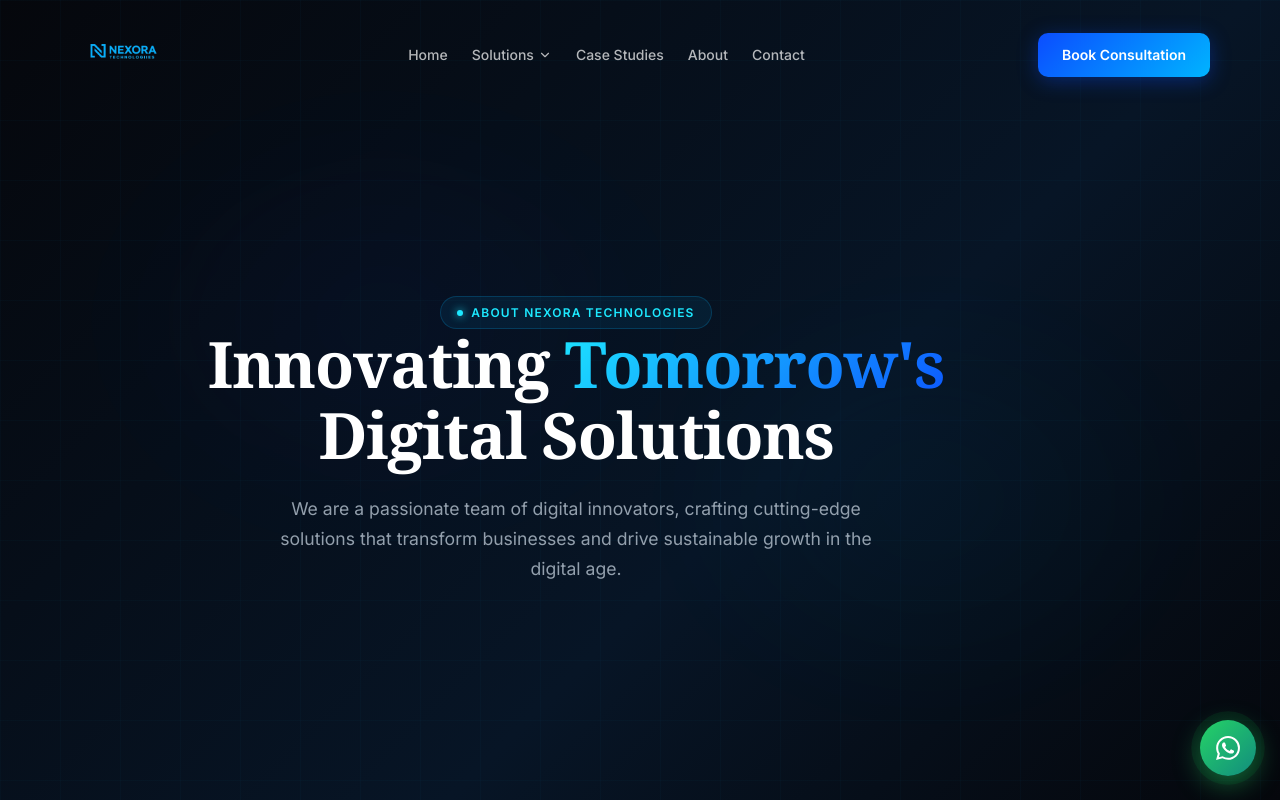
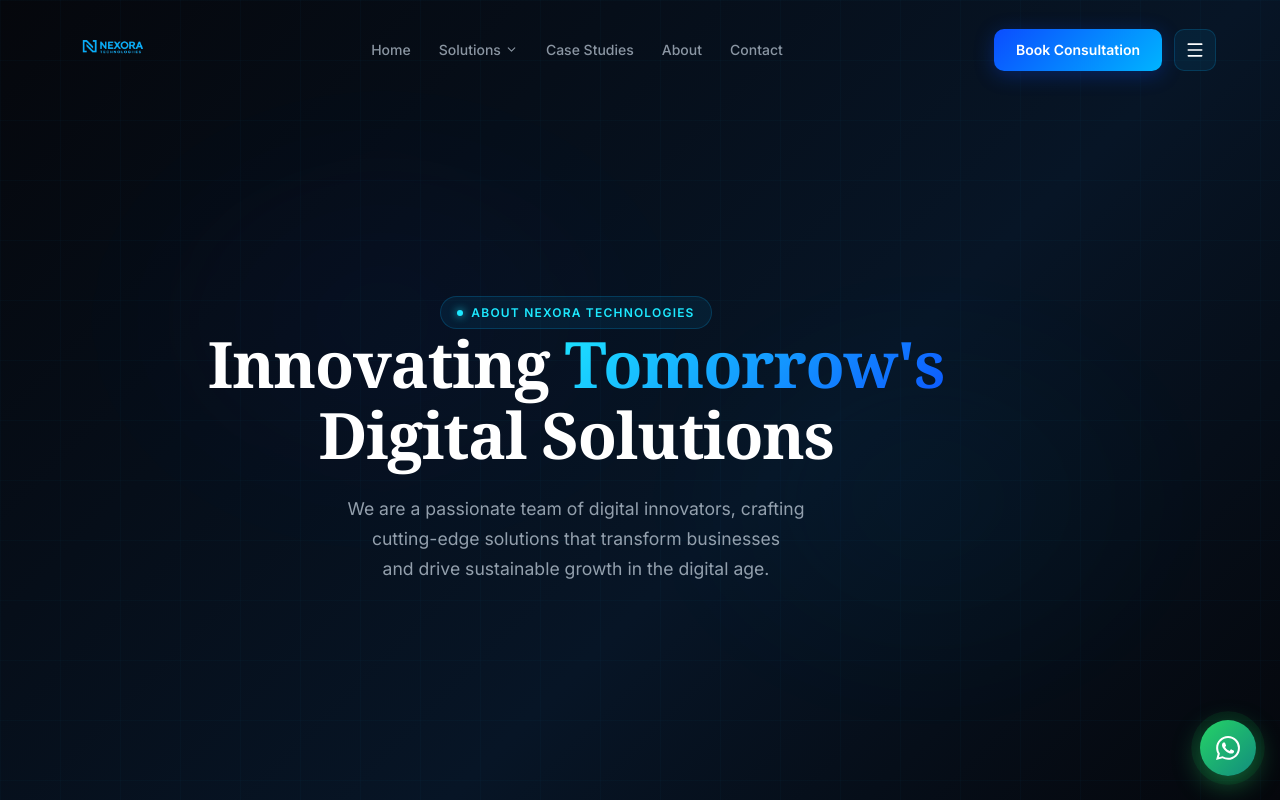
Before and after one commit to tricegevaar/nexora-technologiies, a Next.js app in the folder nexora-technologiies/: page /about in a window 1280 px wide. Shown: the top 800 px of the page. Built offline with nearby package versions, Linux system fonts and the light colour scheme.

Commit message:
Fix: hero 100dvh, remove badge, text-wrap balance, dropdown redesign, testimonial spacing

```diff
--- a/nexora-technologiies/src/app/globals.css
+++ b/nexora-technologiies/src/app/globals.css
@@ -416,6 +416,19 @@ body {
 h1, h2, h3, h4, h5, h6 {
   font-family: 'Playfair Display', Georgia, serif;
   line-height: 1.1;
+  text-wrap: balance;
+}
+
+p {
+  text-wrap: balance;
+}
+
+.section-title {
+  text-wrap: balance;
+}
+
+.section-subtitle {
+  text-wrap: balance;
 }
 
 /* Professional Footer Styles */
@@ -889,14 +902,17 @@ h1, h2, h3, h4, h5, h6 {
 
   /* Hero Section - Tablet/Mobile */
   .hero-section {
-    padding: 140px 0 60px !important;
-    min-height: 90vh !important;
-  }
-
-  .hero-section .flex {
-    flex-direction: column !important;
-    gap: 30px !important;
-    align-items: center !important;
+    height: 100dvh !important;
+    min-height: 580px !important;
+    padding: 0 !important;
+  }
+
+  .hero-section .container {
+    padding-top: 100px !important;
+  }
+
+  .hero-section .grid {
+    grid-template-columns: 1fr !important;
   }
 
   .hero-content {
@@ -1209,8 +1225,9 @@ h1, h2, h3, h4, h5, h6 {
 
   /* Hero Section - Small Mobile */
   .hero-section {
-    padding: 120px 0 50px !important;
-    min-height: 85vh !important;
+    height: 100dvh !important;
+    min-height: 560px !important;
+    padding: 0 !important;
   }
 
   .hero-section .container {
--- a/nexora-technologiies/src/components/Navbar.tsx
+++ b/nexora-technologiies/src/components/Navbar.tsx
@@ -1,24 +1,22 @@
 "use client";
 
-import { useState, useEffect } from "react";
+import { useState, useEffect, useRef } from "react";
 import Link from "next/link";
 import Image from "next/image";
 import { motion, AnimatePresence } from "framer-motion";
-import { Menu, X, ChevronDown } from "lucide-react";
+import { Menu, X, ChevronDown, Code, Globe, Headphones, Network } from "lucide-react";
+
+const solutions = [
+  { href: "/services", label: "All Solutions", desc: "View complete service offering" },
+  { href: "/services", label: "Custom Software", desc: "Tailored business applications", icon: Code },
+  { href: "/services", label: "Web Development", desc: "Modern, conversion-focused sites", icon: Globe },
+  { href: "/services", label: "IT Consulting", desc: "Strategic technology advisory", icon: Headphones },
+  { href: "/services", label: "Network Solutions", desc: "Secure infrastructure design", icon: Network },
+];
 
 const navLinks = [
   { href: "/", label: "Home" },
-  {
-    label: "Solutions",
-    href: "/services",
-    dropdown: [
-      { href: "/services", label: "All Solutions" },
-      { href: "/services#software", label: "Custom Software" },
-      { href: "/services#web", label: "Web Development" },
-      { href: "/services#consulting", label: "IT Consulting" },
-      { href: "/services#networking", label: "Network Solutions" },
-    ],
-  },
+  { label: "Solutions", href: "/services", hasSub: true },
   { href: "/portfolio", label: "Case Studies" },
   { href: "/about", label: "About" },
   { href: "/contact", label: "Contact" },
@@ -26,8 +24,10 @@ const navLinks = [
 
 export default function Navbar() {
   const [isScrolled, setIsScrolled] = useState(false);
-  const [isMobileMenuOpen, setIsMobileMenuOpen] = useState(false);
-  const [openDropdown, setOpenDropdown] = useState<string | null>(null);
+  const [isMobileOpen, setIsMobileOpen] = useState(false);
+  const [showDropdown, setShowDropdown] = useState(false);
+  const dropdownRef = useRef<HTMLDivElement>(null);
+  const timerRef = useRef<ReturnType<typeof setTimeout> | null>(null);
 
   useEffect(() => {
     const handleScroll = () => setIsScrolled(window.scrollY > 50);
@@ -36,76 +36,131 @@ export default function Navbar() {
   }, []);
 
   useEffect(() => {
-    document.body.style.overflow = isMobileMenuOpen ? "hidden" : "unset";
-    return () => { document.body.style.overflow = "unset"; };
-  }, [isMobileMenuOpen]);
+    document.body.style.overflow = isMobileOpen ? "hidden" : "";
+    return () => { document.body.style.overflow = ""; };
+  }, [isMobileOpen]);
+
+  const openDropdown = () => {
+    if (timerRef.current) clearTimeout(timerRef.current);
+    setShowDropdown(true);
+  };
+
+  const closeDropdown = () => {
+    timerRef.current = setTimeout(() => setShowDropdown(false), 120);
+  };
 
   return (
     <motion.nav
       initial={{ y: -100 }}
       animate={{ y: 0 }}
-      className={`fixed top-0 left-0 w-full z-50 transition-all duration-300 navbar-mobile`}
+      transition={{ duration: 0.5, ease: "easeOut" }}
+      className="fixed top-0 left-0 w-full z-50"
       style={{
-        background: isScrolled
-          ? "rgba(5, 7, 12, 0.92)"
-          : "transparent",
+        background: isScrolled ? "rgba(5,7,12,0.95)" : "transparent",
         backdropFilter: isScrolled ? "blur(24px)" : "none",
-        borderBottom: isScrolled ? "1px solid rgba(0, 180, 255, 0.1)" : "none",
-        boxShadow: isScrolled ? "0 8px 32px rgba(0,0,0,0.4)" : "none",
-        padding: isScrolled ? "12px 0" : "20px 0",
+        borderBottom: isScrolled ? "1px solid rgba(0,180,255,0.08)" : "none",
+        boxShadow: isScrolled ? "0 4px 30px rgba(0,0,0,0.4)" : "none",
+        transition: "all 0.4s ease",
+        padding: isScrolled ? "10px 0" : "18px 0",
       }}
     >
-      <div className="container flex items-center justify-between" style={{ padding: "0 30px" }}>
-        <Link href="/" className="flex-shrink-0">
+      <div className="container" style={{ padding: "0 24px", display: "flex", alignItems: "center", justifyContent: "space-between" }}>
+
+        {/* Logo */}
+        <Link href="/" style={{ flexShrink: 0 }}>
           <Image
             src="/photos/nexoraLogo.png"
             alt="Nexora Technologies"
-            width={200}
-            height={72}
-            className="w-auto"
-            style={{ height: isScrolled ? "56px" : "70px", transition: "height 0.3s ease" }}
+            width={180}
+            height={65}
             priority
+            style={{ height: isScrolled ? "52px" : "64px", width: "auto", transition: "height 0.3s ease" }}
           />
         </Link>
 
-        {/* Desktop Menu */}
-        <div className="hidden lg:flex items-center gap-6">
+        {/* Desktop Nav */}
+        <div className="hidden lg:flex items-center gap-7">
           {navLinks.map((link) =>
-            link.dropdown ? (
+            link.hasSub ? (
               <div
                 key={link.label}
-                className="relative"
-                onMouseEnter={() => setOpenDropdown(link.label)}
-                onMouseLeave={() => setOpenDropdown(null)}
+                ref={dropdownRef}
+                style={{ position: "relative" }}
+                onMouseEnter={openDropdown}
+                onMouseLeave={closeDropdown}
               >
-                <button className="flex items-center gap-1 text-white/70 hover:text-white text-sm font-medium transition-colors relative group">
+                <button
+                  style={{
+                    display: "flex", alignItems: "center", gap: "4px",
+                    color: showDropdown ? "white" : "rgba(183,195,208,0.75)",
+                    fontSize: "0.875rem", fontWeight: 500,
+                    background: "none", border: "none", cursor: "pointer",
+                    transition: "color 0.2s ease",
+                    padding: "4px 0",
+                  }}
+                >
                   {link.label}
-                  <ChevronDown size={14} className={`transition-transform duration-200 ${openDropdown === link.label ? "rotate-180" : ""}`} />
-                  <span className="absolute -bottom-1 left-0 w-0 h-[2px] transition-all duration-300 group-hover:w-full" style={{ background: "#00B4FF" }} />
+                  <ChevronDown
+                    size={13}
+                    style={{ transition: "transform 0.2s ease", transform: showDropdown ? "rotate(180deg)" : "rotate(0)" }}
+                  />
                 </button>
+
                 <AnimatePresence>
-                  {openDropdown === link.label && (
+                  {showDropdown && (
                     <motion.div
-                      initial={{ opacity: 0, y: 8 }}
-                      animate={{ opacity: 1, y: 0 }}
-                      exit={{ opacity: 0, y: 8 }}
-                      transition={{ duration: 0.15 }}
-                      className="absolute top-full left-0 mt-2 w-52 rounded-xl overflow-hidden"
+                      initial={{ opacity: 0, y: 6, scale: 0.97 }}
+                      animate={{ opacity: 1, y: 0, scale: 1 }}
+                      exit={{ opacity: 0, y: 6, scale: 0.97 }}
+                      transition={{ duration: 0.15, ease: "easeOut" }}
+                      onMouseEnter={openDropdown}
+                      onMouseLeave={closeDropdown}
                       style={{
-                        background: "rgba(7, 21, 38, 0.97)",
-                        border: "1px solid rgba(0, 180, 255, 0.15)",
-                        boxShadow: "0 20px 50px rgba(0,0,0,0.5)",
+                        position: "absolute",
+                        top: "calc(100% + 12px)",
+                        left: "50%",
+                        transform: "translateX(-50%)",
+                        width: "280px",
+                        background: "rgba(5,7,12,0.98)",
+                        border: "1px solid rgba(0,180,255,0.15)",
+                        borderRadius: "16px",
+                        overflow: "hidden",
+                        boxShadow: "0 24px 60px rgba(0,0,0,0.6), 0 0 0 1px rgba(0,180,255,0.05)",
                         backdropFilter: "blur(20px)",
                       }}
                     >
-                      {link.dropdown.map((item) => (
+                      {/* Dropdown header */}
+                      <div style={{ padding: "14px 16px 10px", borderBottom: "1px solid rgba(0,180,255,0.08)" }}>
+                        <p style={{ color: "rgba(183,195,208,0.4)", fontSize: "0.7rem", fontWeight: 600, textTransform: "uppercase", letterSpacing: "0.1em" }}>
+                          Our Solutions
+                        </p>
+                      </div>
+                      {solutions.map((item, i) => (
                         <Link
-                          key={item.href}
+                          key={i}
                           href={item.href}
-                          className="block px-4 py-3 text-sm text-white/60 hover:text-white transition-colors"
-                          style={{ borderBottom: "1px solid rgba(255,255,255,0.05)" }}
+                          onClick={() => setShowDropdown(false)}
+                          style={{
+                            display: "flex",
+                            alignItems: "center",
+                            gap: "12px",
+                            padding: "12px 16px",
+                            textDecoration: "none",
+                            borderBottom: i < solutions.length - 1 ? "1px solid rgba(255,255,255,0.04)" : "none",
+                            transition: "background 0.2s ease",
+                          }}
+                          onMouseEnter={(e) => { e.currentTarget.style.background = "rgba(0,180,255,0.06)"; }}
+                          onMouseLeave={(e) => { e.currentTarget.style.background = "transparent"; }}
                         >
-                          {item.label}
+                          {item.icon && (
+                            <div style={{ width: "32px", height: "32px", borderRadius: "8px", background: "rgba(0,180,255,0.1)", border: "1px solid rgba(0,180,255,0.15)", display: "flex", alignItems: "center", justifyContent: "center", flexShrink: 0 }}>
+                              <item.icon size={14} style={{ color: "#00B4FF" }} />
+                            </div>
+                          )}
+                          <div>
+                            <div style={{ color: "rgba(255,255,255,0.85)", fontSize: "0.875rem", fontWeight: 500 }}>{item.label}</div>
+                            <div style={{ color: "rgba(183,195,208,0.45)", fontSize: "0.75rem", marginTop: "1px" }}>{item.desc}</div>
+                          </div>
                         </Link>
                       ))}
                     </motion.div>
@@ -114,105 +169,81 @@ export default function Navbar() {
               </div>
             ) : (
               <Link
-                key={link.href}
-                href={link.href}
-                className="text-white/70 hover:text-white text-sm font-medium transition-colors relative group"
+                key={link.label}
+                href={link.href!}
+                style={{ color: "rgba(183,195,208,0.75)", fontSize: "0.875rem", fontWeight: 500, textDecoration: "none", transition: "color 0.2s ease", position: "relative", padding: "4px 0" }}
+                onMouseEnter={(e) => { e.currentTarget.style.color = "white"; }}
+                onMouseLeave={(e) => { e.currentTarget.style.color = "rgba(183,195,208,0.75)"; }}
               >
                 {link.label}
-                <span className="absolute -bottom-1 left-0 w-0 h-[2px] transition-all duration-300 group-hover:w-full" style={{ background: "#00B4FF" }} />
               </Link>
             )
           )}
         </div>
 
+        {/* CTA + Hamburger */}
+        <div className="flex items-center gap-3">
           <Link
             href="/contact"
-          className="hidden xl:flex items-center gap-2 font-semibold text-sm text-white"
-          style={{
-            padding: "12px 24px",
-            borderRadius: "10px",
-            background: "linear-gradient(135deg, #0B4DFF, #00B4FF)",
-            boxShadow: "0 4px 20px rgba(11, 77, 255, 0.35)",
-            transition: "all 0.3s ease",
-          }}
-          onMouseEnter={(e) => { e.currentTarget.style.boxShadow = "0 8px 30px rgba(11, 77, 255, 0.5)"; e.currentTarget.style.transform = "translateY(-2px)"; }}
-          onMouseLeave={(e) => { e.currentTarget.style.boxShadow = "0 4px 20px rgba(11, 77, 255, 0.35)"; e.currentTarget.style.transform = "translateY(0)"; }}
+            className="hidden lg:flex items-center gap-2 text-white font-semibold text-sm"
+            style={{ padding: "11px 22px", borderRadius: "10px", background: "linear-gradient(135deg, #0B4DFF, #00B4FF)", boxShadow: "0 4px 20px rgba(11,77,255,0.3)", transition: "all 0.3s ease", textDecoration: "none" }}
+            onMouseEnter={(e) => { e.currentTarget.style.boxShadow = "0 8px 28px rgba(11,77,255,0.5)"; e.currentTarget.style.transform = "translateY(-1px)"; }}
+            onMouseLeave={(e) => { e.currentTarget.style.boxShadow = "0 4px 20px rgba(11,77,255,0.3)"; e.currentTarget.style.transform = "translateY(0)"; }}
           >
             Book Consultation
           </Link>
-
-        <motion.button
-          onClick={() => setIsMobileMenuOpen(!isMobileMenuOpen)}
-          className="lg:hidden mobile-menu-button text-white hover:text-cyan-400 transition-all relative z-50"
-          whileHover={{ scale: 1.05 }}
-          whileTap={{ scale: 0.95 }}
+          <button
+            onClick={() => setIsMobileOpen(!isMobileOpen)}
+            className="lg:hidden"
+            style={{ padding: "10px", background: "rgba(0,180,255,0.08)", border: "1px solid rgba(0,180,255,0.18)", borderRadius: "10px", color: "white", cursor: "pointer", display: "flex", alignItems: "center", justifyContent: "center", transition: "all 0.2s ease" }}
           >
-          {isMobileMenuOpen ? <X size={20} /> : <Menu size={20} />}
-        </motion.button>
+            {isMobileOpen ? <X size={20} /> : <Menu size={20} />}
+          </button>
+        </div>
       </div>
 
       {/* Mobile Menu */}
       <AnimatePresence>
-        {isMobileMenuOpen && (
+        {isMobileOpen && (
           <>
+            <motion.div initial={{ opacity: 0 }} animate={{ opacity: 1 }} exit={{ opacity: 0 }} className="fixed inset-0 bg-black/70 z-40 lg:hidden" style={{ backdropFilter: "blur(6px)" }} onClick={() => setIsMobileOpen(false)} />
             <motion.div
-              initial={{ opacity: 0 }}
-              animate={{ opacity: 1 }}
-              exit={{ opacity: 0 }}
-              className="fixed inset-0 bg-black/70 backdrop-blur-md z-40 lg:hidden"
-              onClick={() => setIsMobileMenuOpen(false)}
-            />
-            <motion.div
-              initial={{ x: "100%" }}
-              animate={{ x: 0 }}
-              exit={{ x: "100%" }}
-              transition={{ type: "spring", damping: 30, stiffness: 300 }}
-              className="fixed top-0 right-0 h-full w-80 max-w-[85vw] z-50 lg:hidden mobile-menu-panel"
-              style={{
-                background: "linear-gradient(180deg, #071526 0%, #05070C 100%)",
-                backdropFilter: "blur(24px)",
-                borderLeft: "1px solid rgba(0, 180, 255, 0.15)",
-                boxShadow: "-10px 0 50px rgba(0,0,0,0.5)",
-              }}
+              initial={{ x: "100%" }} animate={{ x: 0 }} exit={{ x: "100%" }}
+              transition={{ type: "spring", damping: 28, stiffness: 280 }}
+              className="fixed top-0 right-0 h-full z-50 lg:hidden"
+              style={{ width: "300px", maxWidth: "85vw", background: "linear-gradient(180deg, #071526 0%, #05070C 100%)", borderLeft: "1px solid rgba(0,180,255,0.12)", boxShadow: "-10px 0 60px rgba(0,0,0,0.6)" }}
             >
-              <div className="flex items-center justify-center p-6 border-b" style={{ borderColor: "rgba(0,180,255,0.1)" }}>
-                <Image src="/photos/nexoraLogo.png" alt="Nexora" width={150} height={54} className="w-auto h-12" />
+              {/* Header */}
+              <div style={{ padding: "20px 24px", borderBottom: "1px solid rgba(0,180,255,0.08)", display: "flex", alignItems: "center", justifyContent: "space-between" }}>
+                <Image src="/photos/nexoraLogo.png" alt="Nexora" width={130} height={48} style={{ height: "44px", width: "auto" }} />
+                <button onClick={() => setIsMobileOpen(false)} style={{ background: "none", border: "none", color: "rgba(183,195,208,0.5)", cursor: "pointer", padding: "4px" }}>
+                  <X size={20} />
+                </button>
               </div>
 
-              <div className="flex flex-col items-center px-6 py-8 space-y-2">
-                {navLinks.map((link, index) => (
-                  <motion.div
-                    key={link.label}
-                    initial={{ opacity: 0, y: 20 }}
-                    animate={{ opacity: 1, y: 0 }}
-                    transition={{ delay: index * 0.08, type: "spring", stiffness: 300, damping: 25 }}
-                    className="w-full"
+              {/* Links */}
+              <div style={{ padding: "16px 20px", display: "flex", flexDirection: "column", gap: "4px" }}>
+                {navLinks.map((link, i) => (
+                  <motion.div key={link.label} initial={{ opacity: 0, x: 20 }} animate={{ opacity: 1, x: 0 }} transition={{ delay: i * 0.06 }}>
+                    <Link
+                      href={link.href || "/services"}
+                      onClick={() => setIsMobileOpen(false)}
+                      style={{ display: "block", padding: "13px 16px", color: "rgba(183,195,208,0.8)", fontSize: "0.95rem", fontWeight: 500, textDecoration: "none", borderRadius: "10px", transition: "all 0.2s ease" }}
+                      onMouseEnter={(e) => { e.currentTarget.style.background = "rgba(0,180,255,0.07)"; e.currentTarget.style.color = "white"; }}
+                      onMouseLeave={(e) => { e.currentTarget.style.background = "transparent"; e.currentTarget.style.color = "rgba(183,195,208,0.8)"; }}
                     >
-                    <Link
-                      href={link.href || "/"}
-                      onClick={() => setIsMobileMenuOpen(false)}
-                      className="mobile-nav-link"
-                    >
-                      <span className="font-medium text-base">{link.label}</span>
-                      <div className="mobile-nav-link-bg" />
+                      {link.label}
                     </Link>
                   </motion.div>
                 ))}
               </div>
 
-              <div className="absolute bottom-0 left-0 right-0 p-6" style={{ borderTop: "1px solid rgba(0,180,255,0.1)" }}>
-                <motion.div initial={{ opacity: 0, y: 20 }} animate={{ opacity: 1, y: 0 }} transition={{ delay: 0.5 }}>
-                  <Link
-                    href="/contact"
-                    onClick={() => setIsMobileMenuOpen(false)}
-                    className="mobile-cta-button"
-                  >
+              {/* Bottom CTA */}
+              <div style={{ position: "absolute", bottom: 0, left: 0, right: 0, padding: "20px 24px", borderTop: "1px solid rgba(0,180,255,0.08)" }}>
+                <Link href="/contact" onClick={() => setIsMobileOpen(false)} style={{ display: "block", textAlign: "center", padding: "14px", background: "linear-gradient(135deg, #0B4DFF, #00B4FF)", color: "white", fontWeight: 600, fontSize: "0.9rem", borderRadius: "10px", textDecoration: "none", boxShadow: "0 4px 20px rgba(11,77,255,0.3)" }}>
                   Book Consultation
                 </Link>
-                  <div className="text-center mt-4">
-                    <p className="text-white/40 text-xs">nexoratechnologiies@gmail.com</p>
-                  </div>
-                </motion.div>
+                <p style={{ textAlign: "center", marginTop: "12px", color: "rgba(183,195,208,0.35)", fontSize: "0.75rem" }}>nexoratechnologiies@gmail.com</p>
               </div>
             </motion.div>
           </>
--- a/nexora-technologiies/src/components/Testimonials.tsx
+++ b/nexora-technologiies/src/components/Testimonials.tsx
@@ -137,7 +137,7 @@ export default function Testimonials() {
           </div>
 
           {/* Navigation */}
-          <div className="flex items-center justify-center gap-4 mt-6">
+          <div className="flex items-center justify-center gap-4" style={{ marginTop: "32px" }}>
             <button
               onClick={prev}
               style={{
```
Also changed, not shown: nexora-technologiies/src/components/Hero.tsx (+48 -125 lines). Lines whose indentation alone changed are shown as unchanged.
